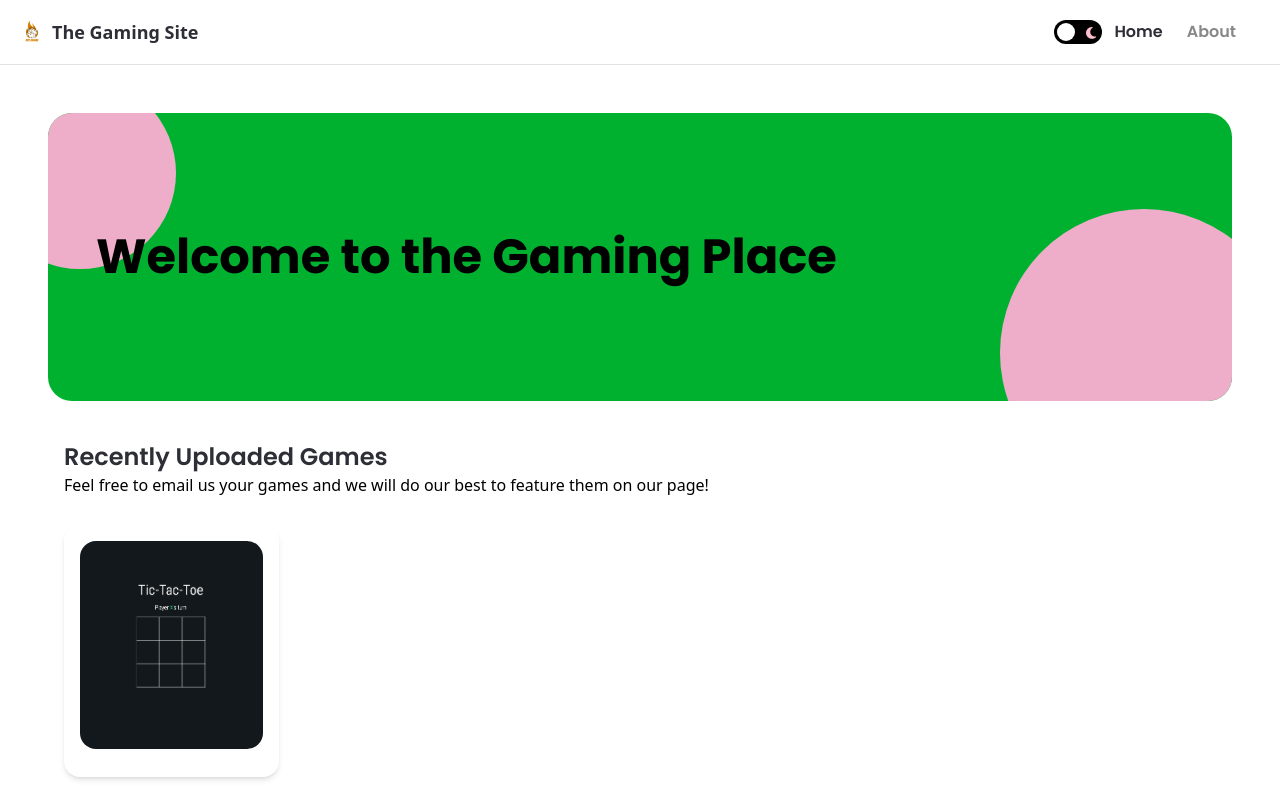
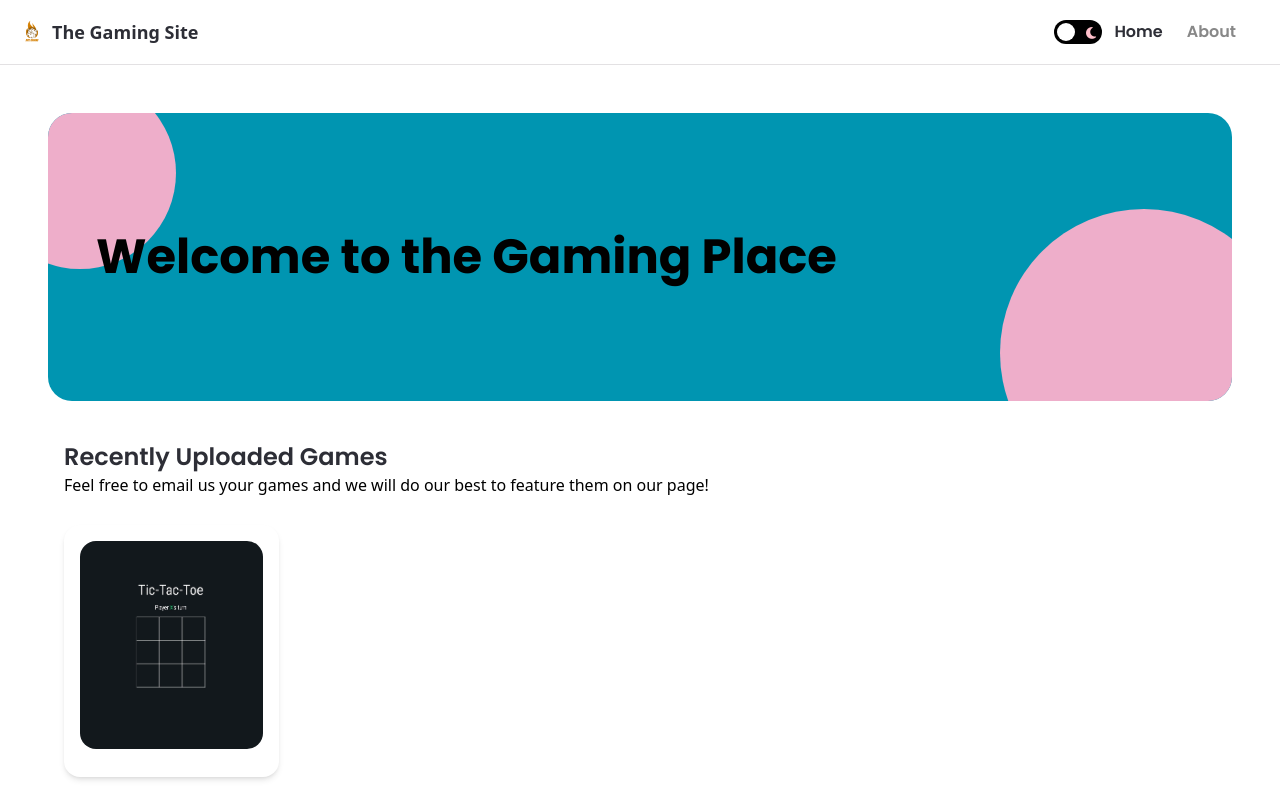
Before and after one commit to DailyDisco/gaming-site, a Next.js app: page / in a window 1280 px wide. Shown: the top 800 px of the page. Built offline with nearby package versions, Linux system fonts and the light colour scheme.

Commit message:
change linear-gradient

```diff
--- a/styles/globals.css
+++ b/styles/globals.css
@@ -7,7 +7,7 @@
 
 /* use this to change the banner and button backgrounds */
 .nft-gradient {
-   background: linear-gradient(90deg, rgba(174,224,238,1) 0%, rgba(0,177,47,1) 0%);
+    background: linear-gradient(90deg, rgba(0,191,246,1) 0%, rgba(0,149,177,1) 0%);
 }
 
 .white-bg {
```
